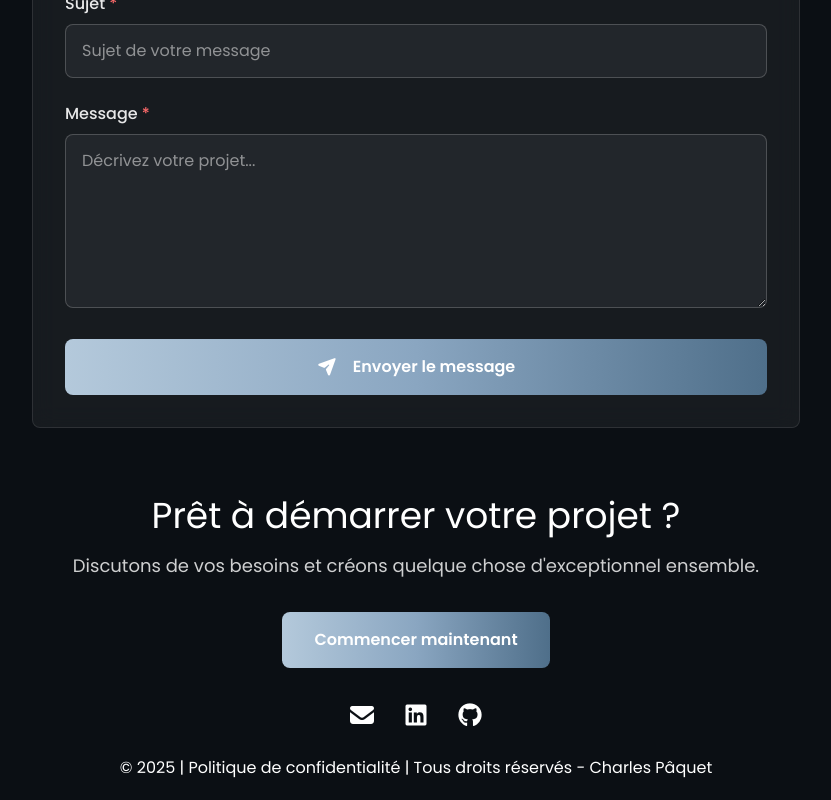
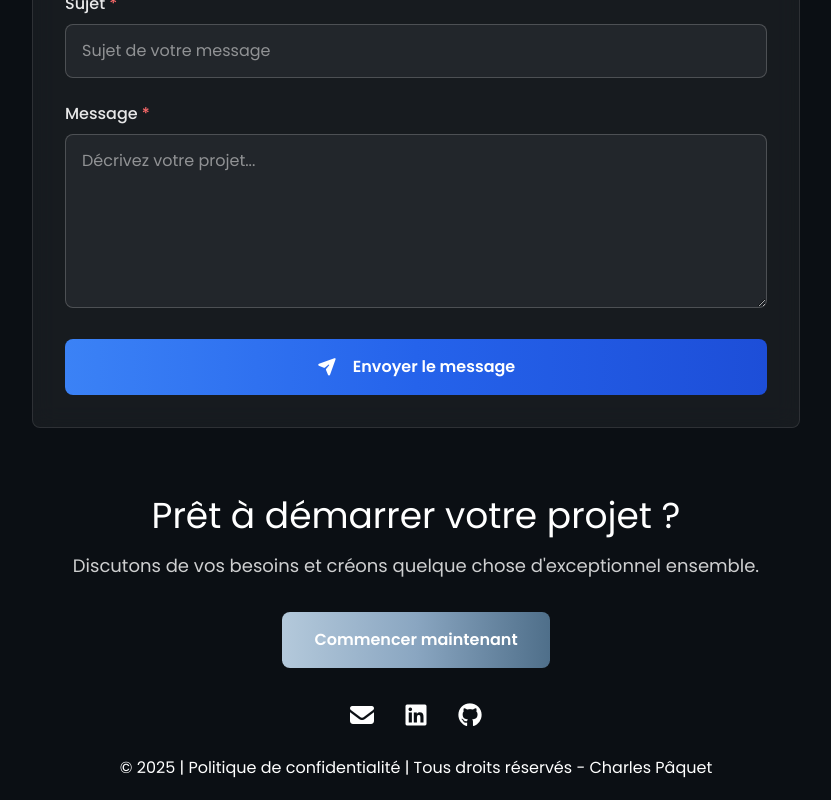
Before and after one commit to charleseuzo/portfolio-react, a React (Vite) app: page /contact in a window 1280 px wide. Shown: the part 864-1664 px from the top of the page, without its empty margins (224-1055 px from the left). Built offline with nearby package versions, Linux system fonts and the light colour scheme; no server answers.

Commit message:
couleur des boutons

```diff
--- a/src/components/ui/ContactForm/ContactForm.module.css
+++ b/src/components/ui/ContactForm/ContactForm.module.css
@@ -27,7 +27,7 @@
   border-radius: 0.5rem;
   color: #ffffff;
   font-size: 1rem;
-  font-family: 'Poppins', sans-serif;
+  font-family: "Poppins", sans-serif;
   transition: all 0.3s ease;
   box-sizing: border-box;
 }
@@ -41,7 +41,7 @@
 .textarea:focus {
   outline: none;
   background-color: rgba(255, 255, 255, 0.1);
-  border-color: #8AA6C1;
+  border-color: #8aa6c1;
   box-shadow: 0 0 0 3px rgba(138, 166, 193, 0.2);
 }
 
@@ -69,7 +69,7 @@
 .submitButton {
   width: 100%;
   padding: 1rem 2rem;
-  background: linear-gradient(to right, #B4C9DB, #8AA6C1, #4F6F8A);
+  background: linear-gradient(to right, #3b82f6, #2563eb, #1d4ed8);
   color: white;
   font-weight: 600;
   font-size: 1rem;
@@ -84,8 +84,8 @@
 }
 
 .submitButton:hover:not(:disabled) {
-  transform: translateY(-2px);
-  box-shadow: 0 10px 25px rgba(138, 166, 193, 0.3);
+  transform: translateY(-1px);
+  box-shadow: 0 4px 12px rgba(59, 130, 246, 0.15);
 }
 
 .submitButton:disabled {
```
